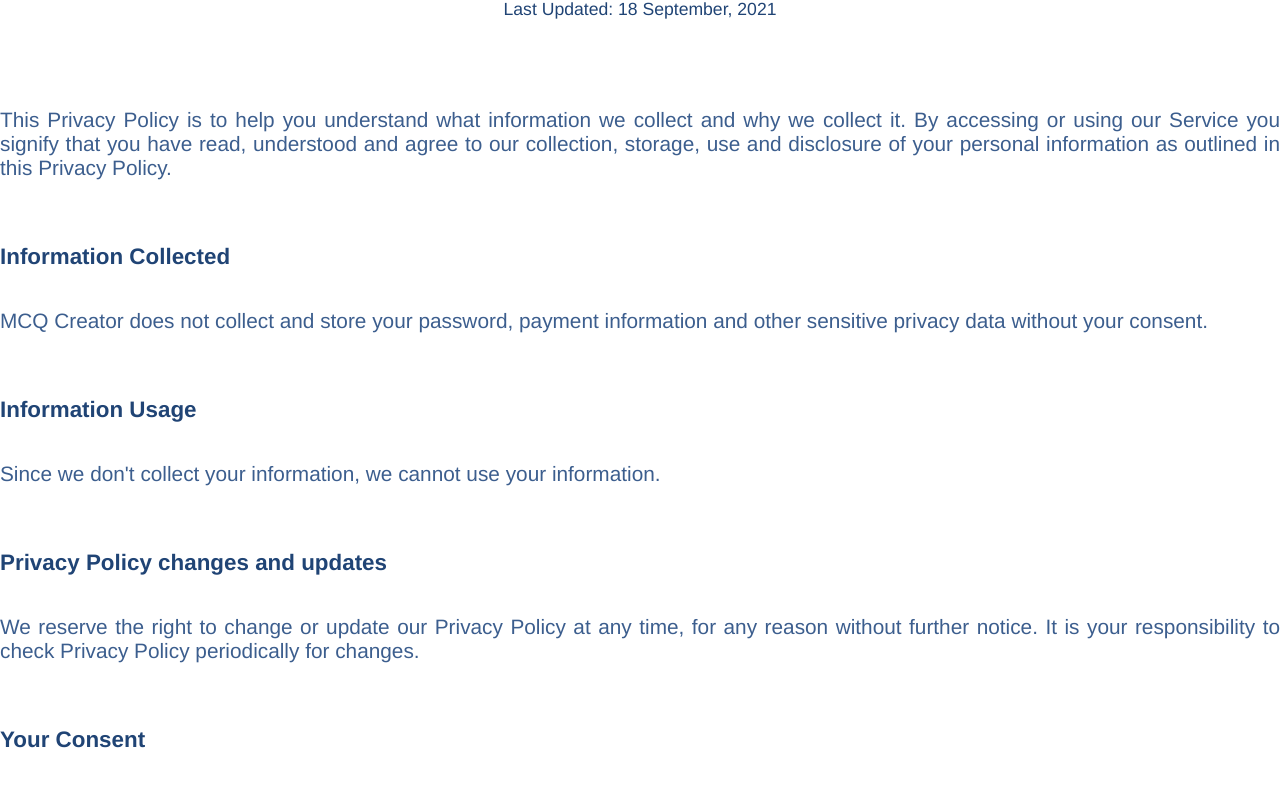
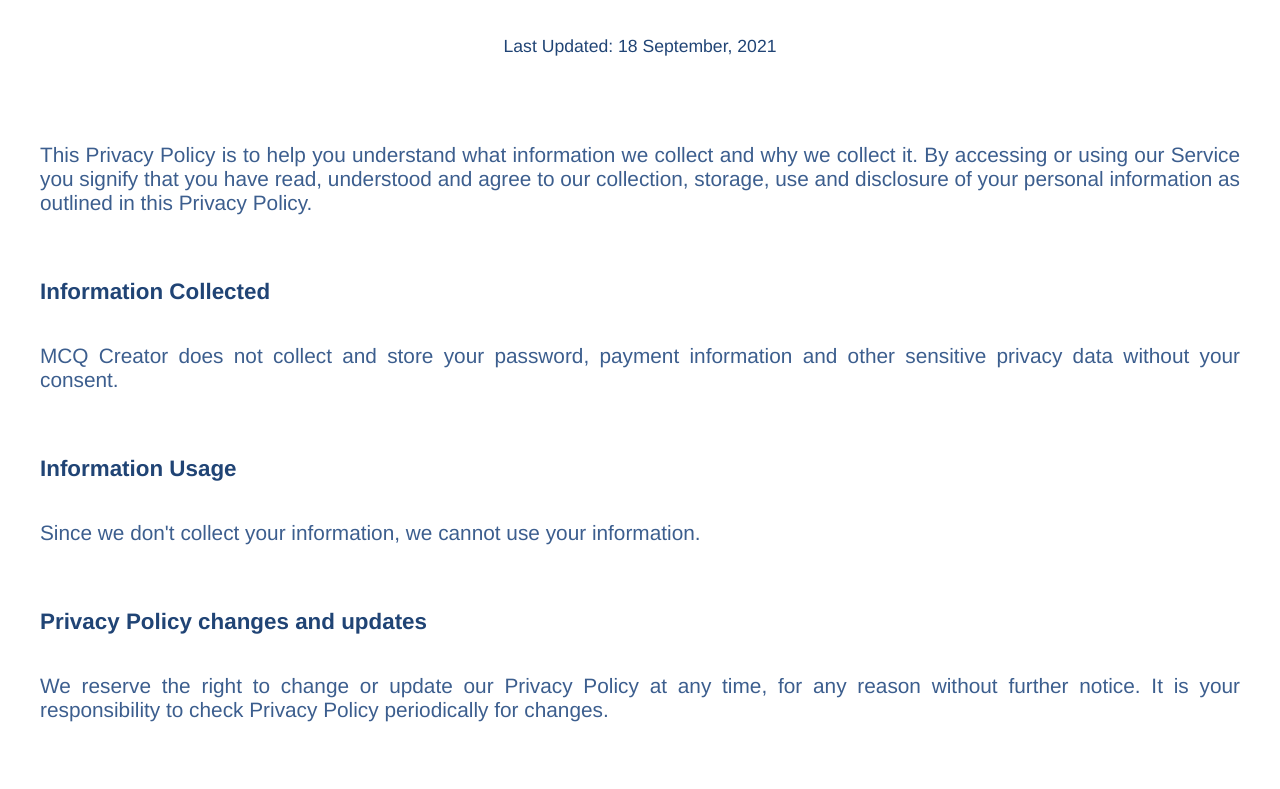
Before and after one commit to mcqcreator/mcqcreator.github.io, a plain HTML site: page privacy-policy.html in a window 1280 px wide. Shown: the part 89-878 px from the top of the page. Drawn offline with Linux system fonts and the light colour scheme.

Commit message:
Update master.css

```diff
--- a/css/master.css
+++ b/css/master.css
@@ -13,6 +13,10 @@ body {
 
 main {
   padding: 0px 0px 0px 0px;
+}
+
+#main {
+  padding: 40px 40px 40px 40px;
 }
 
 
```
